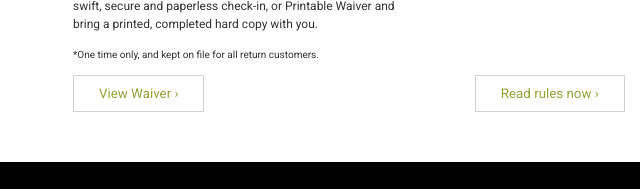
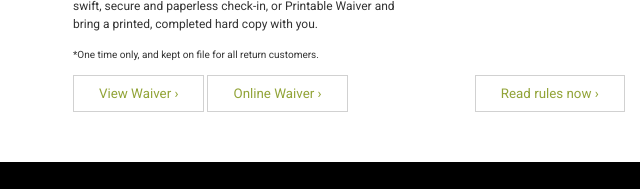
Before and after one commit to mzabriskie/milsimcity.com, a website: page index.html in a window 1280 px wide. Shown: the part 2738-2927 px from the top of the page, 280-920 px from the left. Drawn offline with Linux system fonts and the light colour scheme.

Commit message:
Adding online waiver button

```diff
--- a/index.html
+++ b/index.html
@@ -151,6 +151,7 @@ We seek to foster and maintain relationships with special operations personnel,
           <p><small>*One time only, and kept on file for all return customers.</small></p>
           <!-- <button type="button" id="btn&#45;online&#45;waiver">Online Waiver ›</button> -->
           <button type="button" id="btn-pdf-waiver" onclick="window.open('assets/pdf/MilSim_City_Waiver.pdf');">View Waiver ›</button>
+          <button type="button" id="btn-online-waiver" onclick="window.open('https://app.waiverforever.com/pending/KpUXErbz2g1424481074');">Online Waiver ›<//button>
         </div>
         <div class="col col-gutter">&nbsp;</div>
         <div class="col col-short">
```
